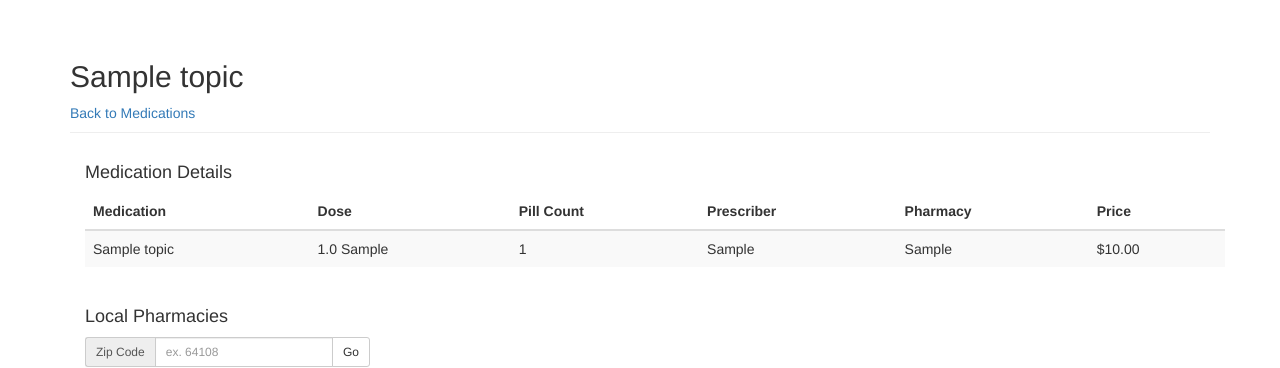
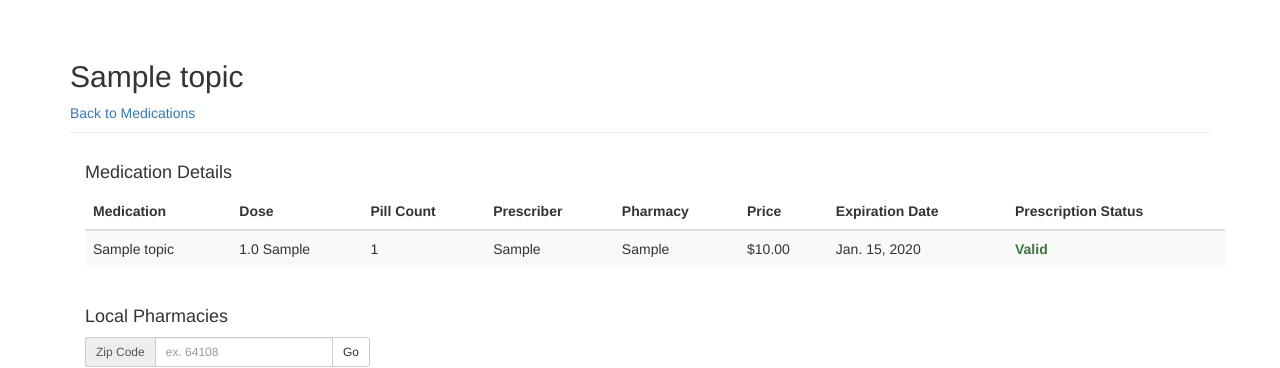
Before and after one commit to pratiksvaidya/CernerShipIt, a Django app: template learning_logs/templates/learning_logs/refill.html in a window 1280 px wide. Shown: the part 61-429 px from the top of the page. Run offline with Django 3.2, Linux system fonts and the light colour scheme; tables that the repository leaves empty hold one stand-in row (values such as "Sample post"); the template is opened without the code that fills it: values that come from a table or form of the project are taken from there, most other values are stand-ins (such as "Sample title", 1, 10 or a date in 2020); some libraries are stand-ins or nearby versions.

Commit message:
add expiration and status to refill

```diff
--- a/learning_logs/templates/learning_logs/refill.html
+++ b/learning_logs/templates/learning_logs/refill.html
@@ -19,6 +19,8 @@
                         <th>Prescriber</th>
                         <th>Pharmacy</th>
                         <th>Price</th>
+                        <th>Expiration Date</th>
+                        <th>Prescription Status</th>
                     </tr>
                 </thead>
                 <tbody>
@@ -29,6 +31,14 @@
                         <td>{{ medication.prescriber }}</td>
                         <td>{{ medication.pharmacy }}</td>
                         <td>${{ medication.price|floatformat:2 }}</td>
+                        <td>{{ medication.expiration_date }}</td>
+                        <td>
+                            <strong>
+                                <span class="text-{{ medication.expiration_status }}">
+                                    {{ medication.expiration_text }}
+                                </span>
+                            </strong>
+                        </td>
                     </tr>
                 </tbody>
             </table>
```
